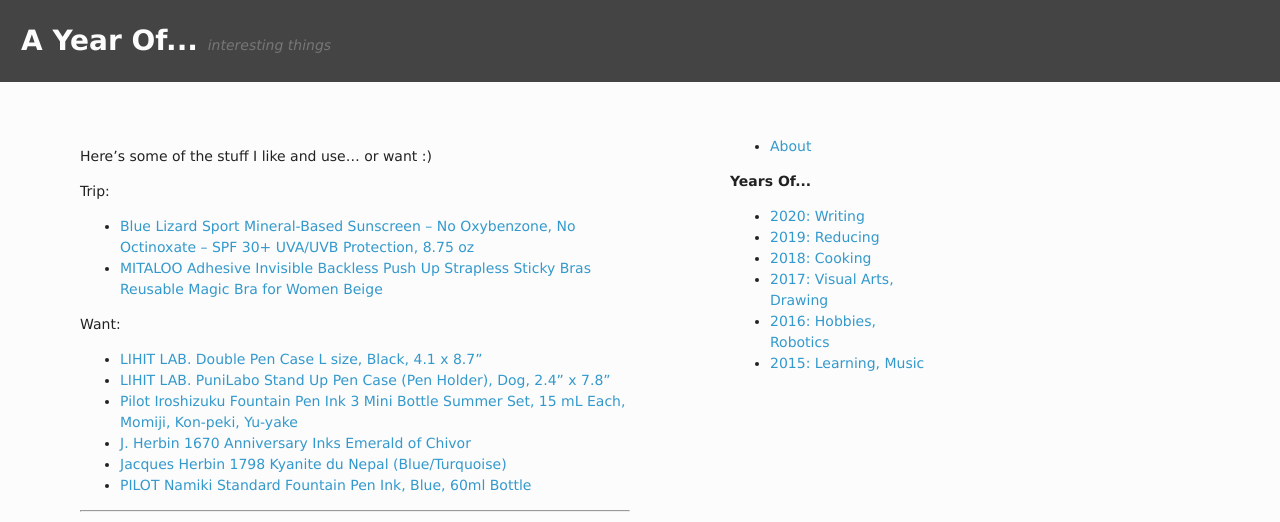
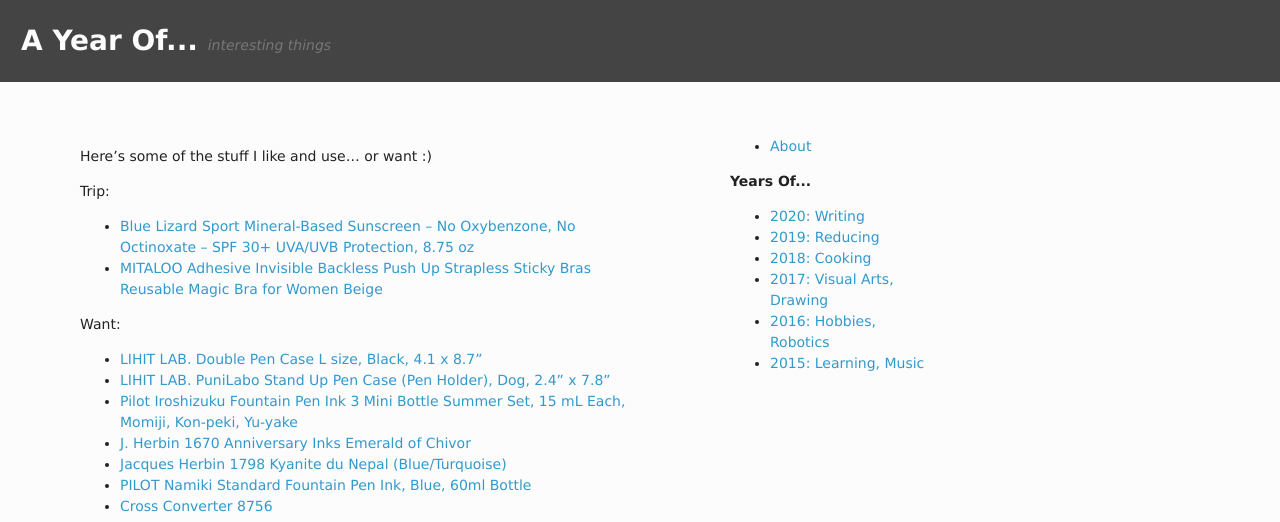
Before and after one commit to AYearOf/ayearof.github.io, a Jekyll site: the page built from stuff.md, in a window 1280 px wide, cut to the strip 0-522 px from the top of the page. Built offline with Jekyll 4.4.1, drawn with Linux system fonts in a browser that asks for light colours.

Commit message:
added cross converter

```diff
--- a/stuff.md
+++ b/stuff.md
@@ -18,6 +18,7 @@
 - [J. Herbin 1670 Anniversary Inks Emerald of Chivor](https://amzn.to/32EfSyj)
 - [Jacques Herbin 1798 Kyanite du Nepal (Blue/Turquoise)](https://amzn.to/3aiZk14)
 - [PILOT Namiki Standard Fountain Pen Ink, Blue, 60ml Bottle](https://amzn.to/2vxNUYN)
+- [Cross Converter 8756](https://amzn.to/3bgVjL6)
 
 ---
 
```
